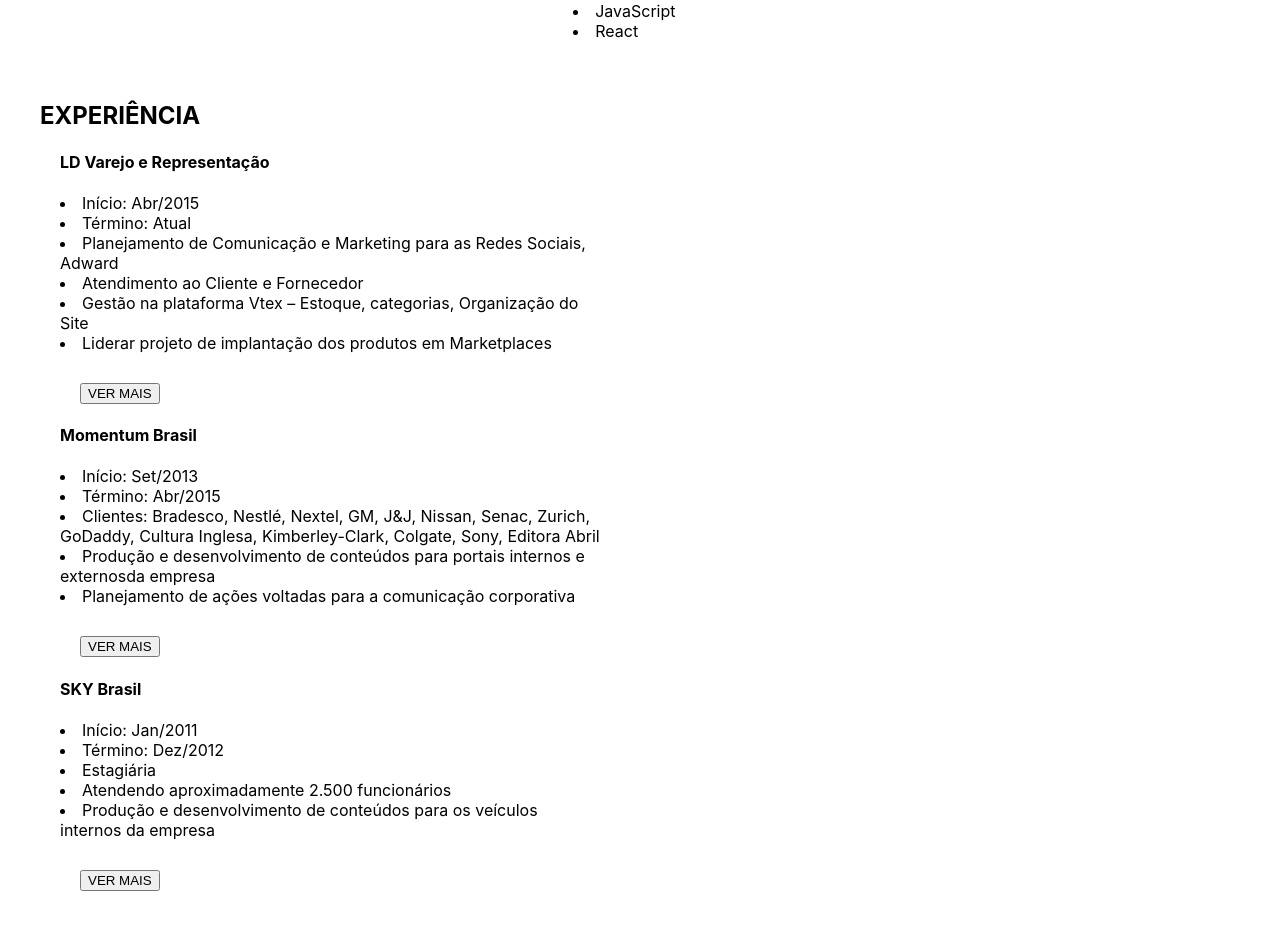
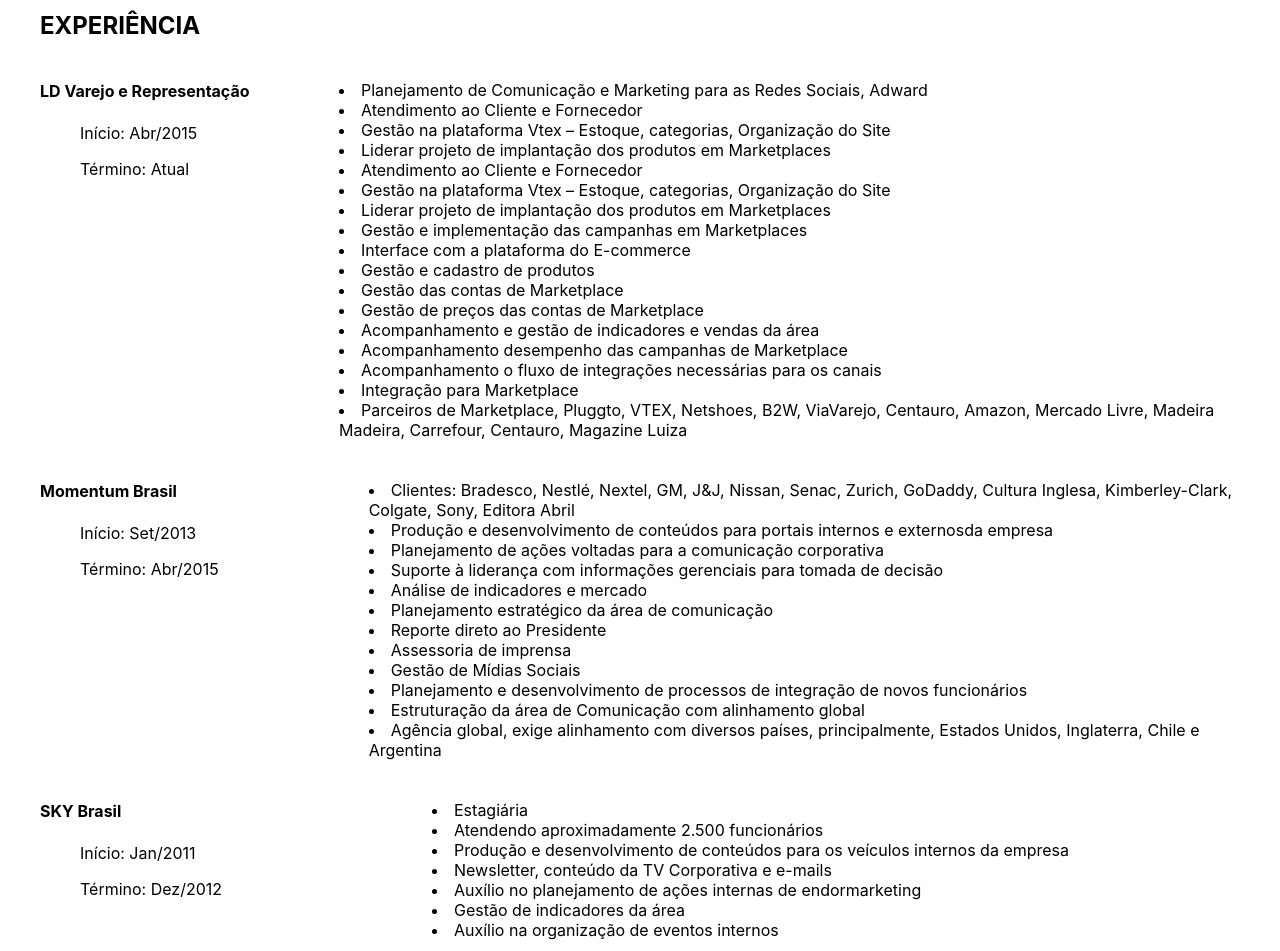
Before and after one commit to dehdeus/curriculo, a React (Create React App) app: page / in a window 1280 px wide. Shown: the part 801-1752 px from the top of the page. Built offline with nearby package versions, Linux system fonts and the light colour scheme.

Commit message:
Add últimas informações

```diff
--- a/src/components/experiencia.css
+++ b/src/components/experiencia.css
@@ -8,8 +8,22 @@
     margin: 40px;
 }
 
-.expbullets {
-    padding-left: 20px;
+#exptitulo {
+    margin-left: 40px;
+}
+
+.section1 {
+    display: flex;
+    flex-direction: row;
+    margin-left: 40px;
+}
+
+.bullets {
+    width: 30%;
+}
+
+.bullets1 {
+    margin: 20px;
 }
 
 button {
--- a/src/components/experiencia.js
+++ b/src/components/experiencia.js
@@ -1,10 +1,79 @@
 import React from 'react';
-import Button from 'react-bootstrap/Button';
+//import Button from 'react-bootstrap/Button';
 import './experiencia.css'
 
 function Experiencia() {
     return (
-        <container id="expcontainer">
+        <container>
+            <section id="exptitulo">
+                <h2>EXPERIÊNCIA</h2>
+            </section>
+            <section className="section1">
+                <div className="bullets">
+                    <h4>LD Varejo e Representação</h4>
+                    <ol>Início: Abr/2015</ol>
+                    <ol>Término: Atual</ol>
+                </div>
+                <div className="bullets1">
+                    <li>Planejamento de Comunicação e Marketing para as Redes Sociais, Adward</li>
+                    <li>Atendimento ao Cliente e Fornecedor</li>
+                    <li>Gestão na plataforma Vtex – Estoque, categorias, Organização do Site</li>
+                    <li>Liderar projeto de implantação dos produtos em Marketplaces</li>
+                    <li>Atendimento ao Cliente e Fornecedor</li>
+                    <li>Gestão na plataforma Vtex – Estoque, categorias, Organização do Site</li>
+                    <li>Liderar projeto de implantação dos produtos em Marketplaces</li>
+                    <li>Gestão e implementação das campanhas em Marketplaces</li>
+                    <li>Interface com a plataforma do E-commerce</li>
+                    <li>Gestão e cadastro de produtos</li>
+                    <li>Gestão das contas de Marketplace</li>
+                    <li>Gestão de preços das contas de Marketplace</li>
+                    <li>Acompanhamento e gestão de indicadores e vendas da área</li>
+                    <li>Acompanhamento desempenho das campanhas de Marketplace</li>
+                    <li>Acompanhamento o fluxo de integrações necessárias para os canais</li>
+                    <li>Integração para Marketplace</li>
+                        <li>Parceiros de Marketplace, Pluggto, VTEX, Netshoes, B2W, ViaVarejo, Centauro, Amazon, Mercado Livre, Madeira Madeira, Carrefour, Centauro, Magazine Luiza</li>
+                </div>
+            </section>
+            <section className="section1">
+                <div className="bullets">
+                    <h4>Momentum Brasil</h4>
+                    <ol>Início: Set/2013</ol>
+                    <ol>Término: Abr/2015</ol>
+                </div>
+                <div className="bullets1">
+                    <li>Clientes: Bradesco, Nestlé, Nextel, GM, J&J, Nissan, Senac, Zurich, GoDaddy, Cultura Inglesa, Kimberley-Clark, Colgate, Sony, Editora Abril</li>
+                    <li>Produção e desenvolvimento de conteúdos para portais internos e externosda empresa</li>
+                    <li>Planejamento de ações voltadas para a comunicação corporativa</li>
+                    <li>Suporte à liderança com informações gerenciais para tomada de decisão</li>
+                    <li>Análise de indicadores e mercado</li>
+                    <li>Planejamento estratégico da área de comunicação</li>
+                    <li>Reporte direto ao Presidente</li>
+                    <li>Assessoria de imprensa</li>
+                    <li>Gestão de Mídias Sociais</li>
+                    <li>Planejamento e desenvolvimento de processos de integração de novos funcionários</li>
+                    <li>Estruturação da área de Comunicação com alinhamento global</li>
+                    <li>Agência global, exige alinhamento com diversos países, principalmente, Estados Unidos, Inglaterra, Chile e Argentina</li>
+                </div>
+            </section>
+            <section className="section1">
+                <div className="bullets">
+                    <h4>SKY Brasil</h4>
+                    <ol>Início: Jan/2011</ol>
+                    <ol>Término: Dez/2012</ol>
+                </div>
+                <div className="bullets1">
+                    <li>Estagiária</li>
+                    <li>Atendendo aproximadamente 2.500 funcionários</li>
+                    <li>Produção e desenvolvimento de conteúdos para os veículos internos da empresa</li>
+                    <li>Newsletter, conteúdo da TV Corporativa e e-mails</li>
+                    <li>Auxílio no planejamento de ações internas de endormarketing</li>
+                    <li>Gestão de indicadores da área</li>
+                    <li>Auxílio na organização de eventos internos</li>
+                </div>
+            </section>
+        </container>
+
+        /* <container id="expcontainer">
             <section id="exp">
                 <h2>EXPERIÊNCIA</h2>
                     <div className="expbullets">
@@ -39,7 +108,7 @@ function Experiencia() {
             <section>
 
             </section>
-        </container>
+        </container> */
     )
 }
 
--- a/src/components/menu.css
+++ b/src/components/menu.css
@@ -1,15 +1,16 @@
 #menu-lateral {
     display: flex;
     flex-direction: row;
-    background-color: rgb(211, 145, 255);
+    background-color: rgb(230, 243, 252);
     padding: 20px;
-    box-shadow: 20 0 100 3px #000000;
 }
 
 #contato {
-    margin-bottom: 50px;
+    margin-left: 50px;
 }
 
 .foto-perfil {
     height: 150px;
+    margin-left: 20px;
+    box-shadow: 20 0 100 3px #000000;
 }
```
